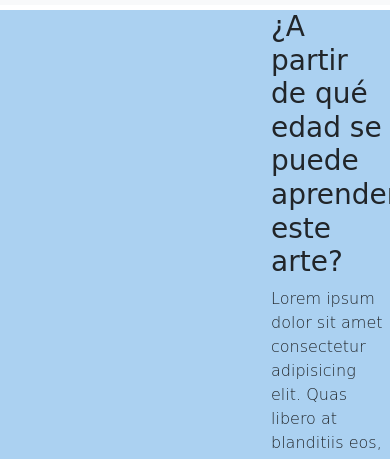
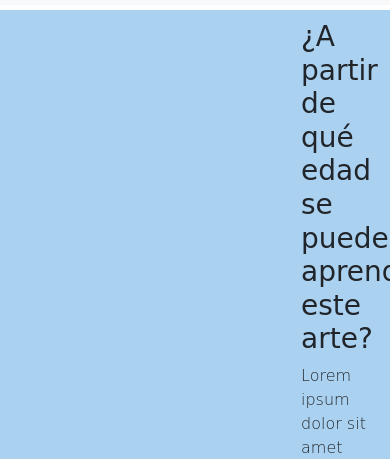
Before and after one commit to joaquinalegre/TPCaCGrupo8, a plain HTML site: page menu1.html in a window 390 px wide. Shown: the part 252-711 px from the top of the page. Drawn offline with nearby package versions, Linux system fonts and the light colour scheme.

Commit message:
Add files via upload

```diff
--- a/styles.css
+++ b/styles.css
@@ -208,3 +208,8 @@ grid-template-areas:
 .footer a {
   font-size: 1.2rem;
 }
+
+@media (max-width: 768px) {
+  .aside, .preguntas {
+      padding: 10px;
+  }
```
